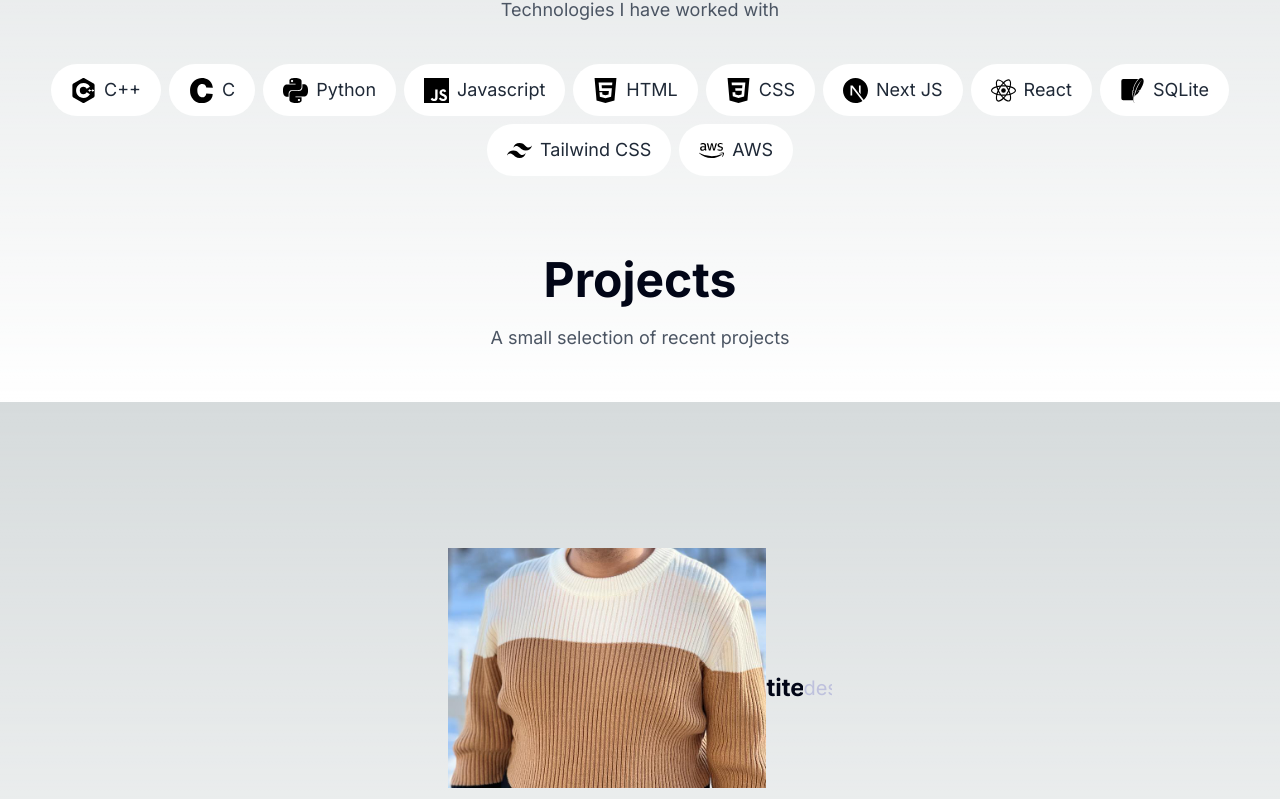
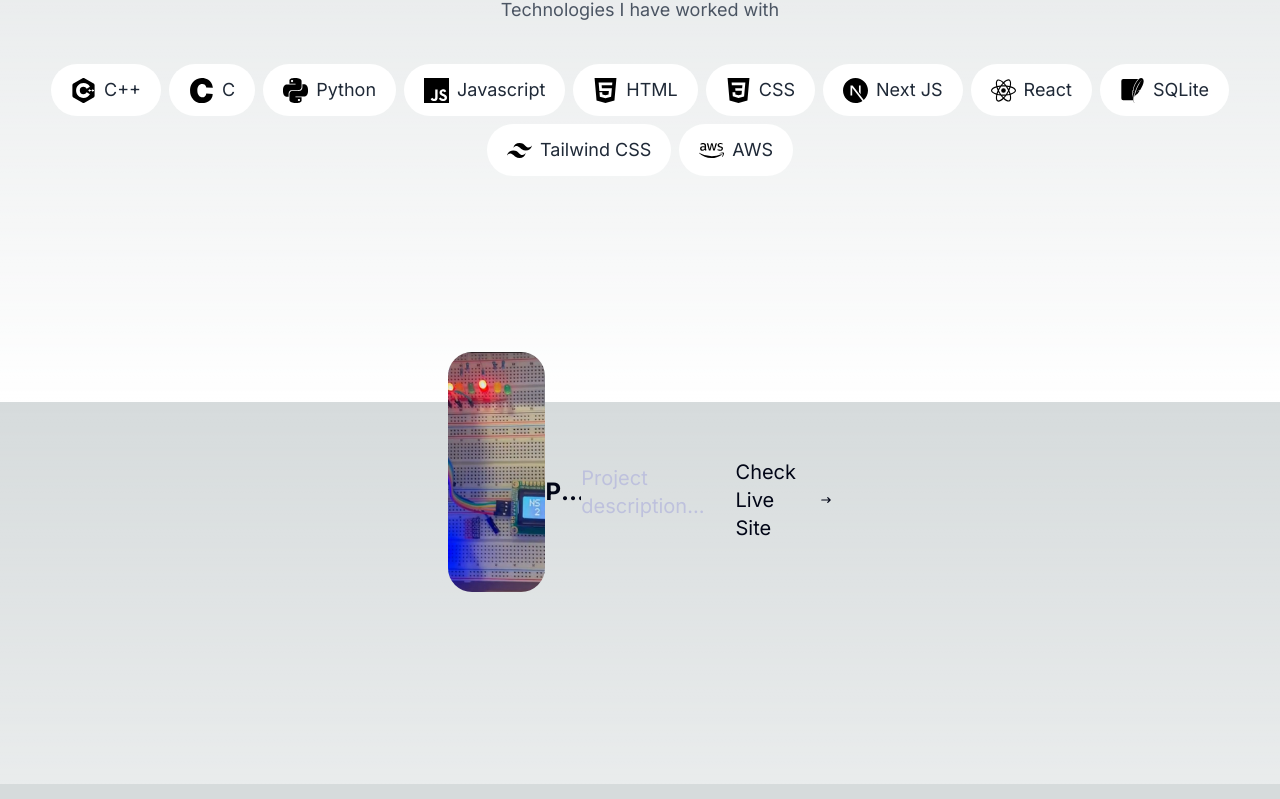
Before and after one commit to AhnafulH/Personal_Website, a Next.js app in the folder portofolio-website/: page / in a window 1280 px wide. Shown: the part 1998-2797 px from the top of the page. Built offline with nearby package versions, Linux system fonts and the light colour scheme.

Commit message:
Project section need A LOT of work

```diff
--- a/portofolio-website/app/page.tsx
+++ b/portofolio-website/app/page.tsx
@@ -9,6 +9,7 @@ import Skills from "@/components/Skills"
 import Skills2 from "@/components/Skills2"
 import Skills3 from "@/components/Skills3";
 import Project from "@/components/Project";
+import ProjectCard from "@/components/Project2";
 
 export default function Home() {
   return (
@@ -23,7 +24,8 @@ export default function Home() {
           {/* <Skills/> */}
           {/* <Skills2/> */}
           <Skills3/>
-          <Project/>
+          {/* <Project/> */}
+          <ProjectCard/>
         </div>
       </main>
       </AuroraBackground>
--- /dev/null
+++ b/portofolio-website/components/Project2.tsx
@@ -0,0 +1,51 @@
+import React from 'react'
+
+const Project2 = () => {
+  return (
+    <div className="flex flex-wrap items-center justify-center p-4 gap-16 mt-10">
+      <div className="lg:min-h-[32.5rem] h-[25rem] flex items-center justify-center sm:w-96 w-[80vw]">
+        <div className="relative flex items-center justify-center sm:w-96 w-[80vw] overflow-hidden h-[20vh] lg:h-[30vh] mb-10">
+          <img
+            src="/images/smart_traffic_control.png" // Replace with your project image path
+            alt="Project"
+            className="w-full h-full object-cover lg:rounded-3xl"
+          />
+        </div>
+
+        <h1 className="font-bold lg:text-2xl md:text-xl text-base line-clamp-1">
+          Project Title
+        </h1>
+
+        <p
+          className="lg:text-xl lg:font-normal font-light text-sm line-clamp-2"
+          style={{
+            color: "#BEC1DD",
+            margin: "1vh 0",
+          }}
+        >
+          Project description goes here. It should be brief and informative.
+        </p>
+
+        <div className="flex justify-center items-center mt-7 mb-3">
+          <p className="flex lg:text-xl md:text-xs text-sm text-purple">
+            Check Live Site
+          </p>
+          <svg
+            className="ms-3 w-6 h-6 text-purple"
+            fill="currentColor"
+            viewBox="0 0 20 20"
+            xmlns="http://www.w3.org/2000/svg"
+          >
+            <path
+              fillRule="evenodd"
+              d="M12.293 5.293a1 1 0 011.414 0l4 4a1 1 0 010 1.414l-4 4a1 1 0 01-1.414-1.414L14.586 11H3a1 1 0 110-2h11.586l-2.293-2.293a1 1 0 010-1.414z"
+              clipRule="evenodd"
+            />
+          </svg>
+        </div>
+      </div>
+    </div>
+  )
+}
+
+export default Project2
```
Also changed, not shown: portofolio-website/public/images/smart_traffic_control.png (added).
